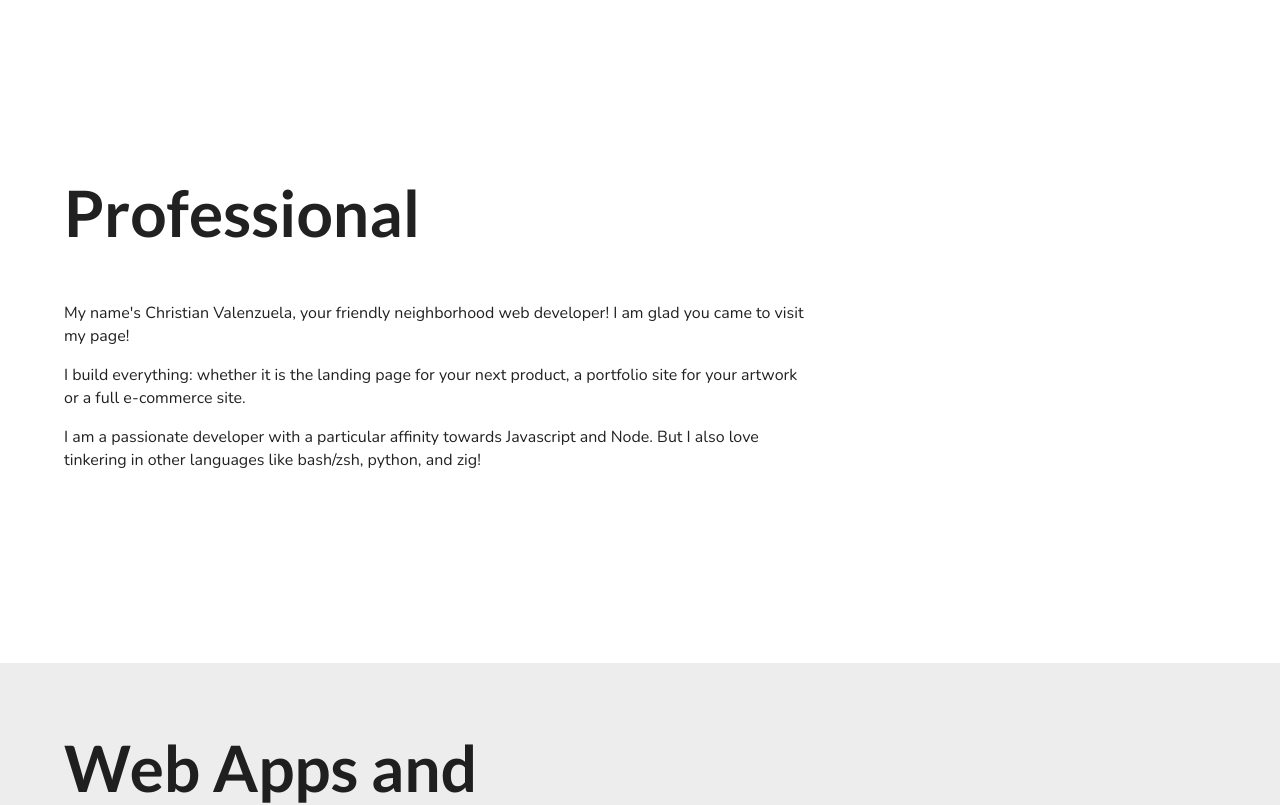
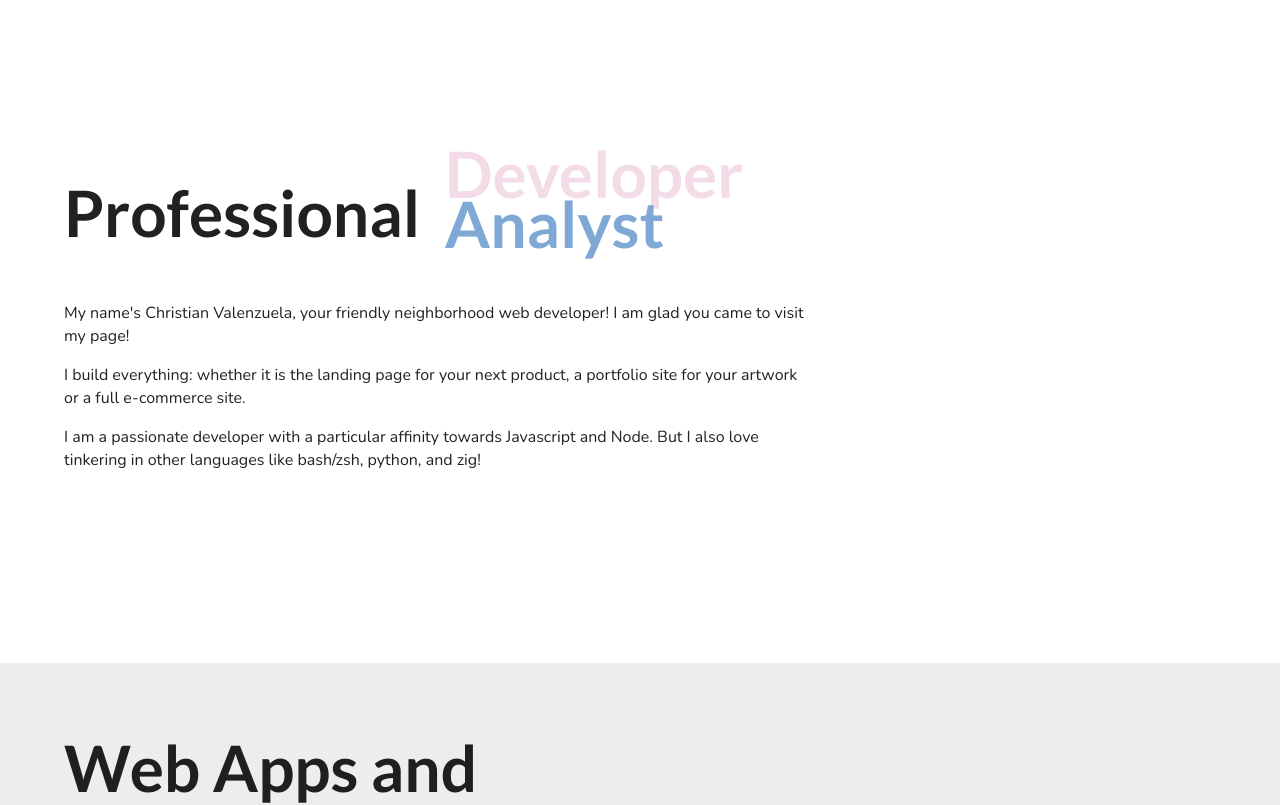
Before and after one commit to chris-av/portfolio-react, a Next.js app: page / in a window 1280 px wide. Shown: the part 1120-1925 px from the top of the page. Built offline with nearby package versions, Linux system fonts and the light colour scheme.

Commit message:
use react-spring for animation

```diff
--- a/components/Introduction.jsx
+++ b/components/Introduction.jsx
@@ -1,5 +1,6 @@
-import React from 'react';
-import styled, { keyframes } from 'styled-components';
+import React, { useState, useCallback, useRef, useEffect } from 'react';
+import { useTransition, animated } from 'react-spring';
+import styled from 'styled-components';
 
 
 import LayoutPadding from '@/styles/LayoutPadding';
@@ -7,21 +8,40 @@ import LayoutPadding from '@/styles/LayoutPadding';
 
 const Introduction = ({ myref }) => {
 
-  const adjectives = [ 'Developer', 'Analyst', 'Engineer' ];
+  const [ items, setItems ] = useState('Analyst');
+  const transitions = useTransition(items, {
+    from: { opacity: 0, y: 50 },
+    enter: { opacity: 1, y: 0 },
+    leave: { opacity: 0, y: -50 },
+    // update: {},
+  });
 
+
+  useEffect(() => {
+    const tmp = setInterval(() => {
+      setItems(prev => {
+        if (prev === 'Developer') return 'Analyst';
+        if (prev === 'Analyst') return 'Engineer';
+        if (prev === 'Engineer') return 'Developer';
+      })
+    }, 2000);
+
+    return () => clearInterval(tmp);
+
+  }, [items]);
 
   return (
     <LayoutPadding>
       <Container>
-        <div className="wrapper">
-          <h1 ref={myref} className="sentence">Professional &nbsp;
-            <div className="slidingVertical">
-              { adjectives.map(adj => (
-                <span className={`${adj.toLowerCase()}`}>{adj}</span>
-              ))}
-            </div>
-          </h1>
-        </div>
+        <h1 ref={myref} className="sentence">Professional &nbsp;
+          <animated.div className="slidingVertical">
+            { transitions((style, item) => (
+              <animated.span style={{ ...style }} className={`${item.toLowerCase()}`}>
+                { item }
+              </animated.span>
+            )) }
+          </animated.div>
+        </h1>
 
         <div className="introduction">
           <p>
@@ -40,17 +60,6 @@ const Introduction = ({ myref }) => {
   );
 }
 
-
-
-const keyframeAnimations = keyframes`
-  0% { opacity: 0; }
-  5% { opacity: 0; transform: translateY(-50px); }
-  10% { opacity: 1; transform: translateY(0px); }
-  25% { opacity: 1; transform: translateY(0px); }
-  30% { opacity: 0; transform: translateY(50px); }
-  80% { opacity: 0; }
-  100% { opacity: 0; }
-`;
 
 
 const Container = styled.div`
@@ -81,20 +90,10 @@ const Container = styled.div`
   .engineer { color: #91C85D; }
 
   .slidingVertical span {
-    animation: ${keyframeAnimations} 6s linear infinite 0s;
     opacity: 0;
     overflow: hidden;
     position: absolute;
   }
-
-  .slidingVertical span:nth-child(2){
-    animation-delay: 2s;
-  }
-
-  .slidingVertical span:nth-child(3){
-    animation-delay: 4s;
-  }
-
 
   @media(max-width: 900px) {
     h1 {
@@ -115,8 +114,6 @@ const Container = styled.div`
     }
   }
 
-
-
 `;
 
 export default Introduction;
```
